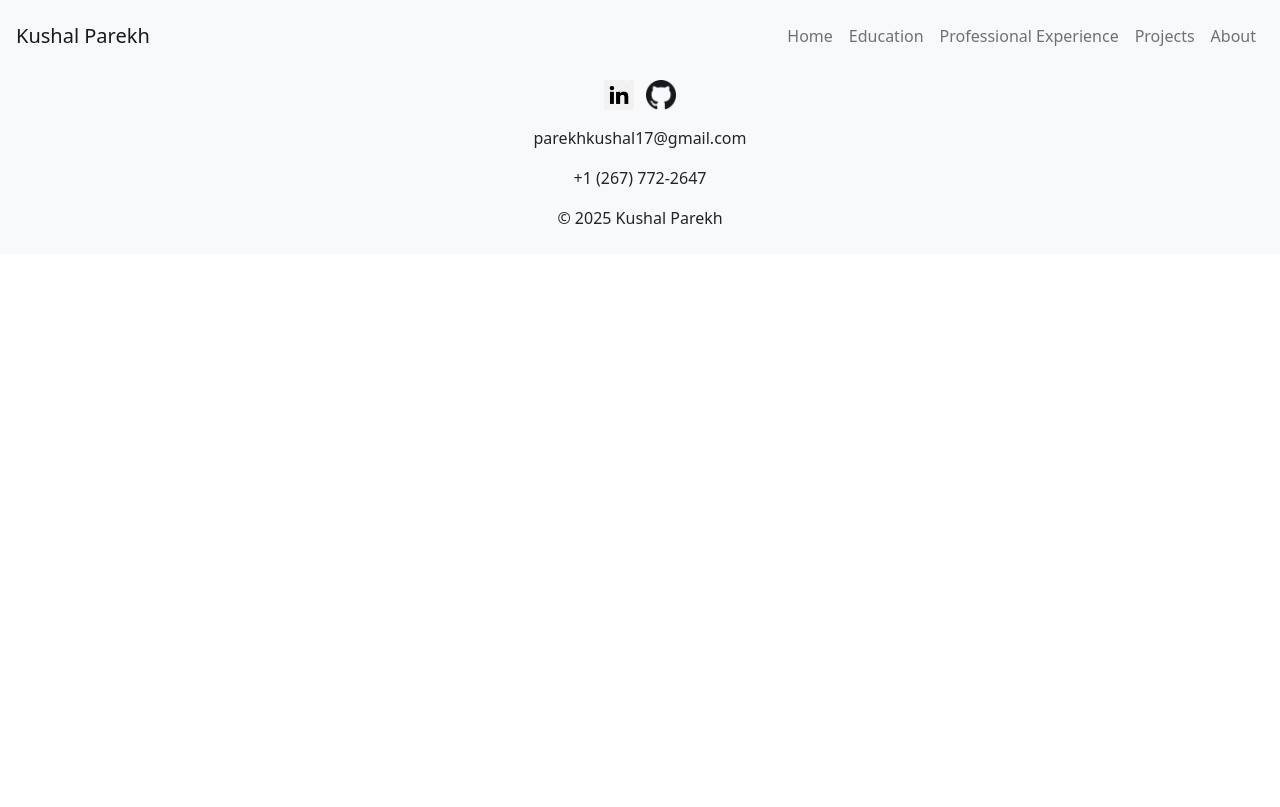
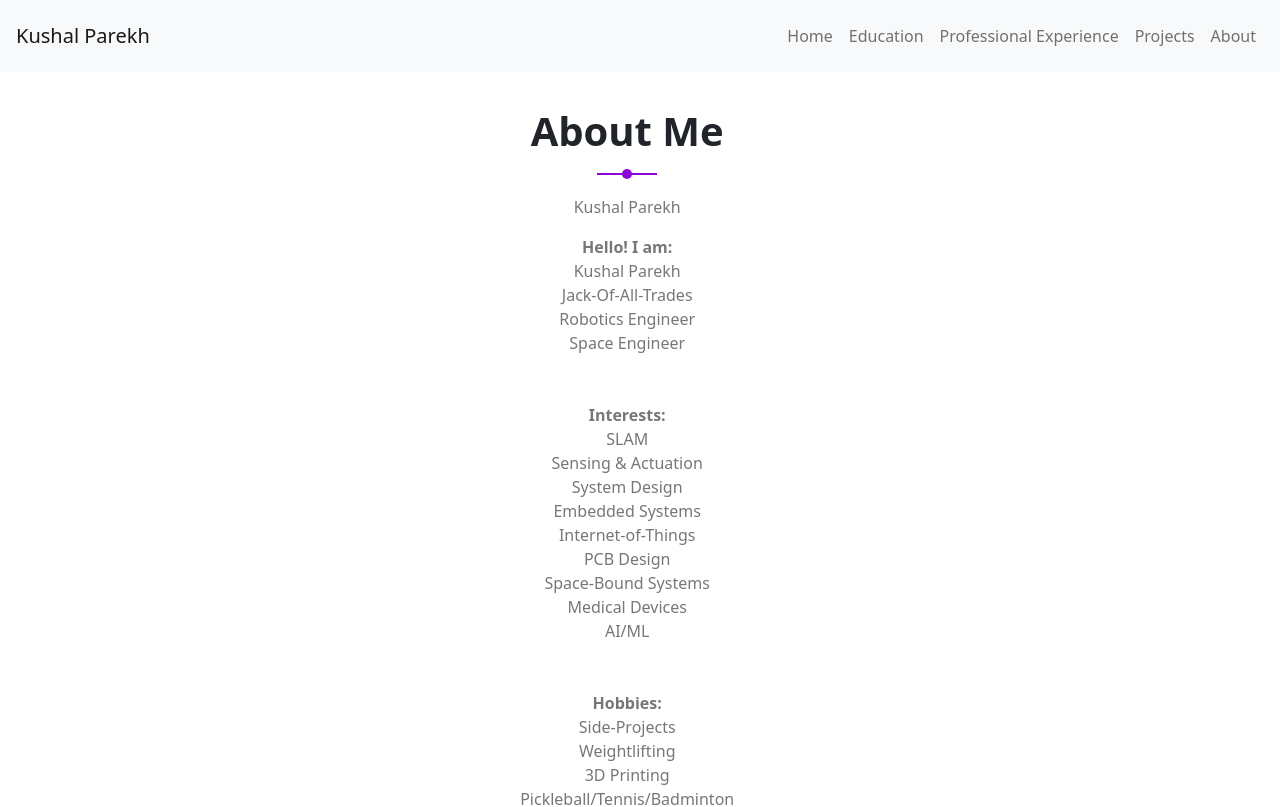
Before and after one commit to KushalP17/Portfolio, a website built with Vite: page about/index.html in a window 1280 px wide. Shown: the top 807 px of the page. Built offline with nearby package versions, Linux system fonts and the light colour scheme.

Commit message:
about page good enough

```diff
--- a/about/index.html
+++ b/about/index.html
@@ -40,6 +40,46 @@
                 </nav>
             </header>
         </div>
+        <section class="aboutmesection" id="aboutmesection">
+            <div class="container-sm">
+                <div class="row">
+                    <div class="col-xl-8 mx-auto text-center">
+                        <div class="section-title">
+                            <h4>About Me</h4>
+                            <p>Kushal Parekh</p>
+                            <p><b>Hello! I am:</b>
+                                <br>Kushal Parekh
+                                <br>Jack-Of-All-Trades
+                                <br>Robotics Engineer
+                                <br>Space Engineer
+                                <br><br><br>
+                                <b>Interests:</b>
+                                <br>SLAM
+                                <br>Sensing & Actuation
+                                <br>System Design
+                                <br>Embedded Systems
+                                <br>Internet-of-Things
+                                <br>PCB Design
+                                <br>Space-Bound Systems
+                                <br>Medical Devices
+                                <br>AI/ML
+                                <br><br><br>
+                                <b>Hobbies:</b>
+                                <br>Side-Projects
+                                <br>Weightlifting
+                                <br>3D Printing
+                                <br>Pickleball/Tennis/Badminton
+                                <br>Audiobooks (& to a lesser extent, reading)
+                                <br>Learning new things
+                                <br><br><br>Come and stay awhile!
+                                <br>My <b>Resume</b> and <b>Transcript</b> can be found in the Education & Professional Experiences Sections
+                                <br>But go check out my <b>projects</b> as well!
+                            </p>
+                        </div>
+                    </div>
+                </div>
+            </div>
+        </section>
         <div>
             <footer class="bg-light text-center py-2">
                 <div class="container">
--- a/styles.css
+++ b/styles.css
@@ -103,6 +103,12 @@ body {
 }
 
 .profexpsection {
+    padding-top: 35px;
+    padding-bottom: 35px;
+    width: 98vw;
+}
+
+.aboutmesection {
     padding-top: 35px;
     padding-bottom: 35px;
     width: 98vw;
```
